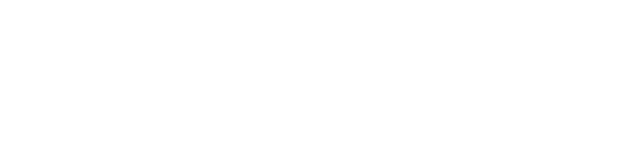
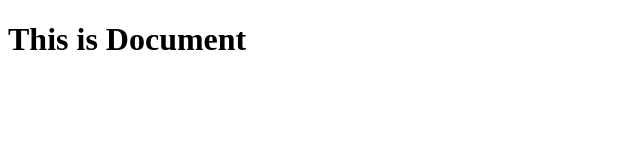
Before and after one commit to darkalpha951/Github, a plain HTML site: page index.html in a window 1280 px wide. Shown: the whole page, without its empty margins (0-640 px from the left). Drawn offline with Linux system fonts and the light colour scheme.

Commit message:
Changed Index.html, added one h1 tag

```diff
--- a/index.html
+++ b/index.html
@@ -6,6 +6,7 @@
     <title>Document</title>
 </head>
 <body>
+    <h1>This is Document</h1>
 
 </body>
 </html>
```
